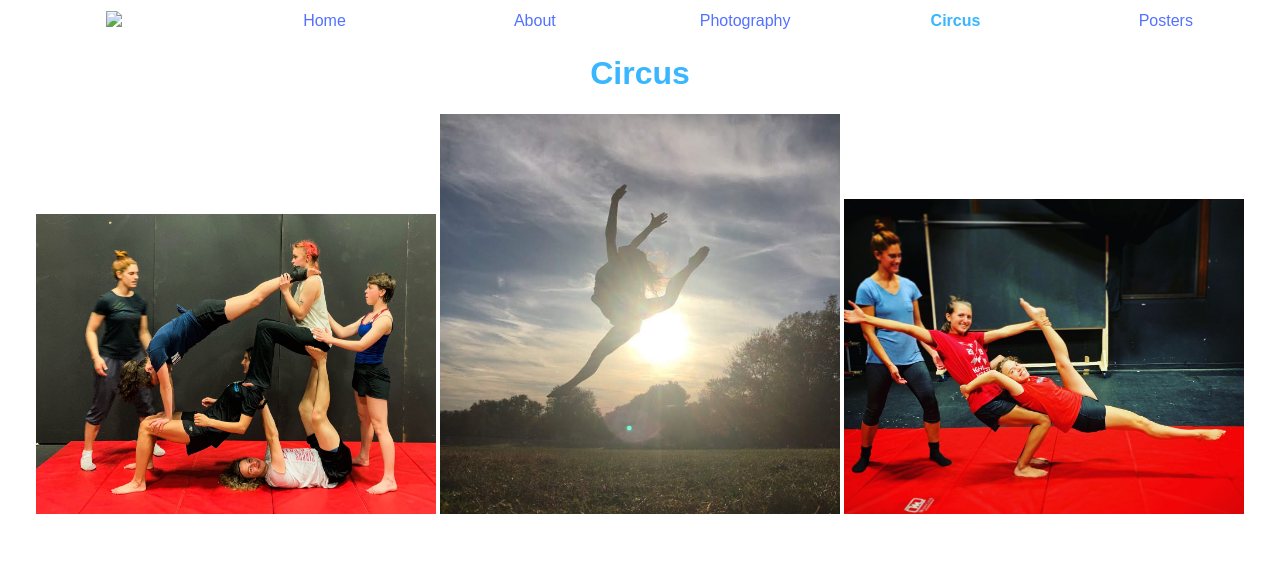
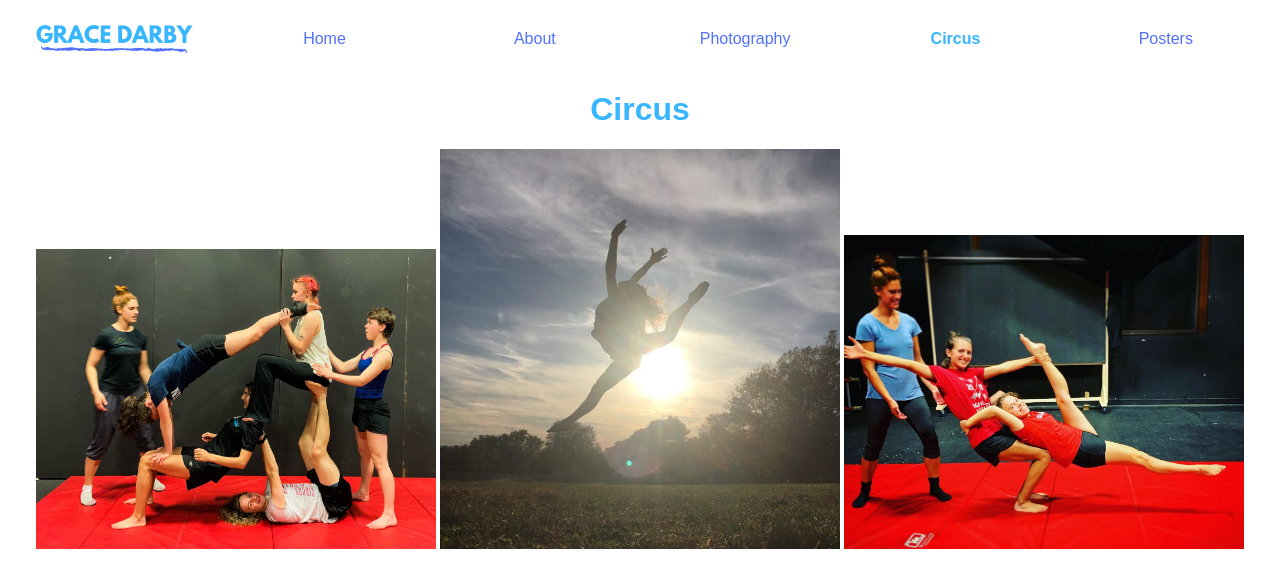
Before and after one commit to gdarby21/gdarby21.github.io, a plain HTML site: page Website/website-circus.html in a window 1280 px wide. Drawn offline with Linux system fonts and the light colour scheme.

Commit message:
editttttt

```diff
--- a/Website/website-circus.html
+++ b/Website/website-circus.html
@@ -99,7 +99,7 @@ body {font-family: Arial, Helvetica, sans-serif;}
 
     <table width="100%" style="text-align: center;">
         <tr>
-            <td class=menu-table><a href="../index.html"><img src="Pictures/logo.png" style="width: 100%;"/></a></td>
+            <td class=menu-table><a href="../index.html"><img src="../Pictures/logo.png" style="width: 100%;"/></a></td>
             <td class=menu-table><a class=menu-links href="../index.html">Home</a></td>
             <td class=menu-table><a class=menu-links href="website-about.html">About</a></td>
             <td class=menu-table><a class=menu-links href="website-photography.html">Photography</a></td>
```
Also changed, not shown: index.html (+1 -1 lines).
